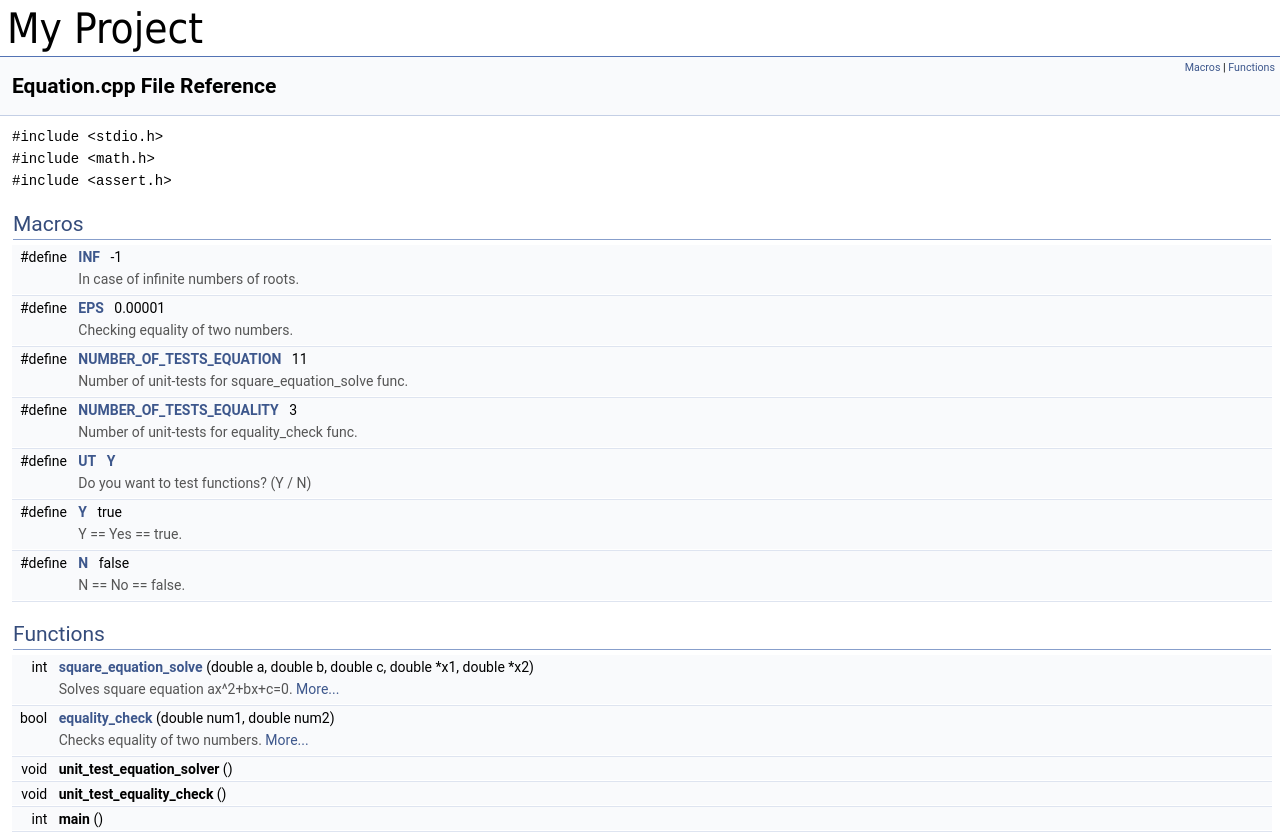
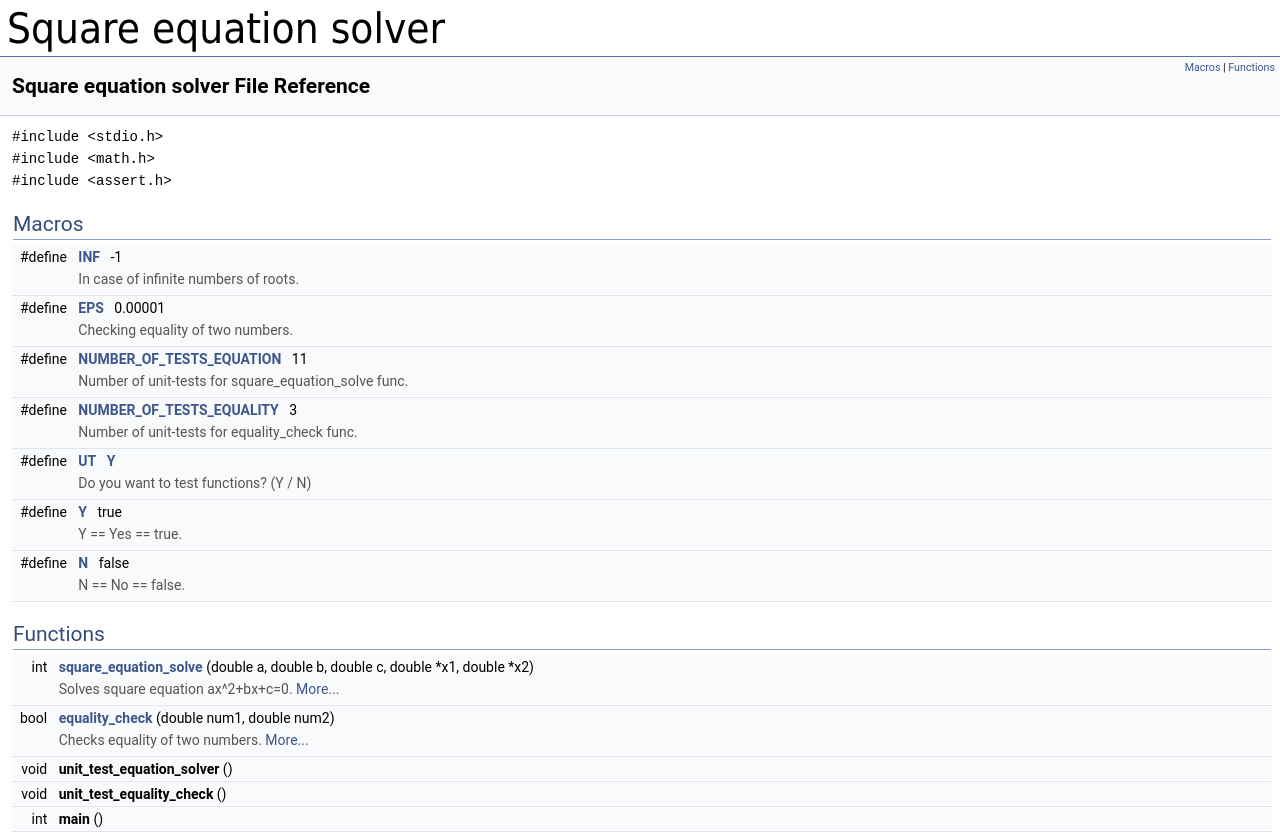
Before and after one commit to 19az/mipt, a plain HTML site: page index.html in a window 1280 px wide. Shown: the top 833 px of the page. Drawn offline with Linux system fonts and the light colour scheme; files that its build step writes are made by us from their sources.

Commit message:
Update index.html

```diff
--- a/index.html
+++ b/index.html
@@ -5,8 +5,8 @@
 <meta http-equiv="X-UA-Compatible" content="IE=9"/>
 <meta name="generator" content="Doxygen 1.8.20"/>
 <meta name="viewport" content="width=device-width, initial-scale=1"/>
-<title>My Project: Equation.cpp File Reference</title>
-<link href="tabs.css" rel="stylesheet" type="text/css"/>
+<title>Square Equation solver File Reference</title>
+<link href="doc/tabs.css" rel="stylesheet" type="text/css"/>
 <script type="text/javascript" src="doc/jquery.js"></script>
 <script type="text/javascript" src="doc/dynsections.js"></script>
 <link href="doc/search/search.css" rel="stylesheet" type="text/css"/>
@@ -21,7 +21,7 @@
  <tbody>
  <tr style="height: 56px;">
   <td id="projectalign" style="padding-left: 0.5em;">
-   <div id="projectname">My Project
+   <div id="projectname">Square equation solver
    </div>
   </td>
  </tr>
@@ -65,7 +65,7 @@ $(function() {
 <a href="#define-members">Macros</a> &#124;
 <a href="#func-members">Functions</a>  </div>
   <div class="headertitle">
-<div class="title">Equation.cpp File Reference</div>  </div>
+<div class="title">Square equation solver File Reference</div>  </div>
 </div><!--header-->
 <div class="contents">
 <div class="textblock"><code>#include &lt;stdio.h&gt;</code><br />
```
